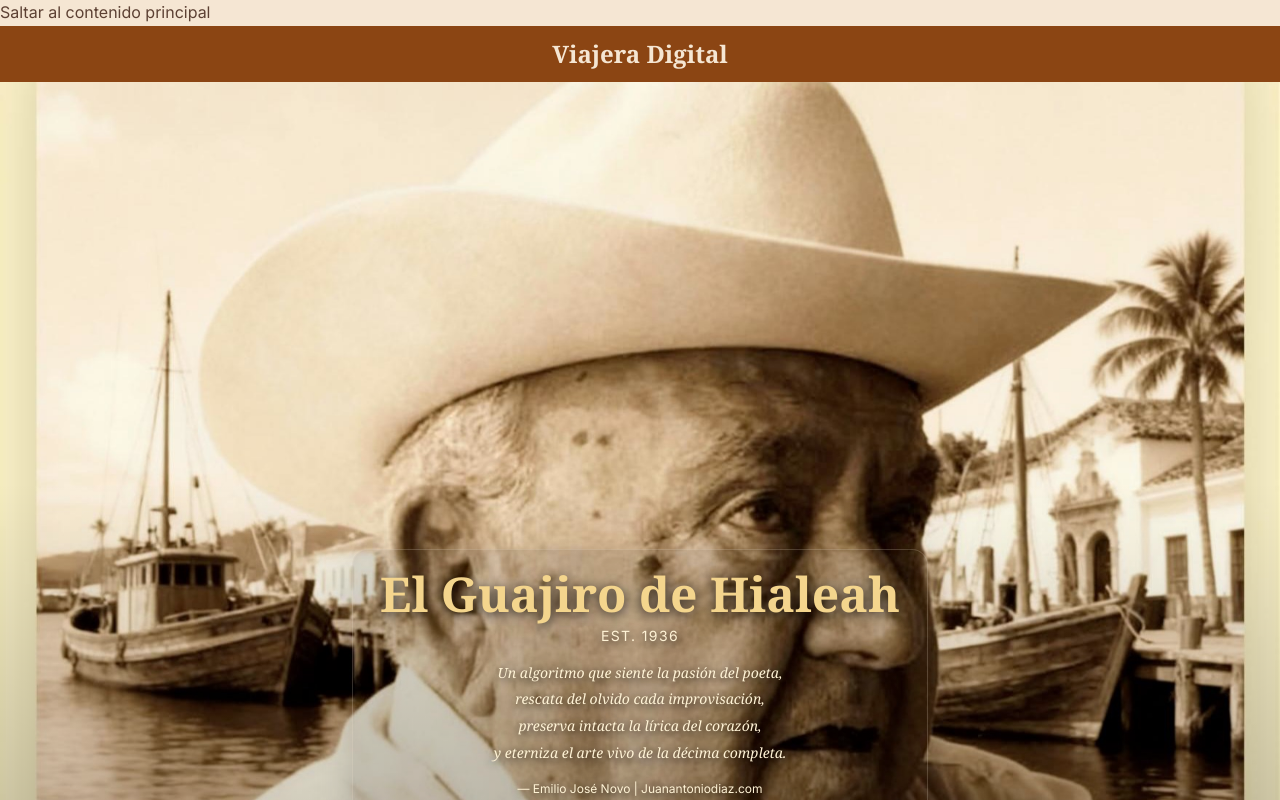
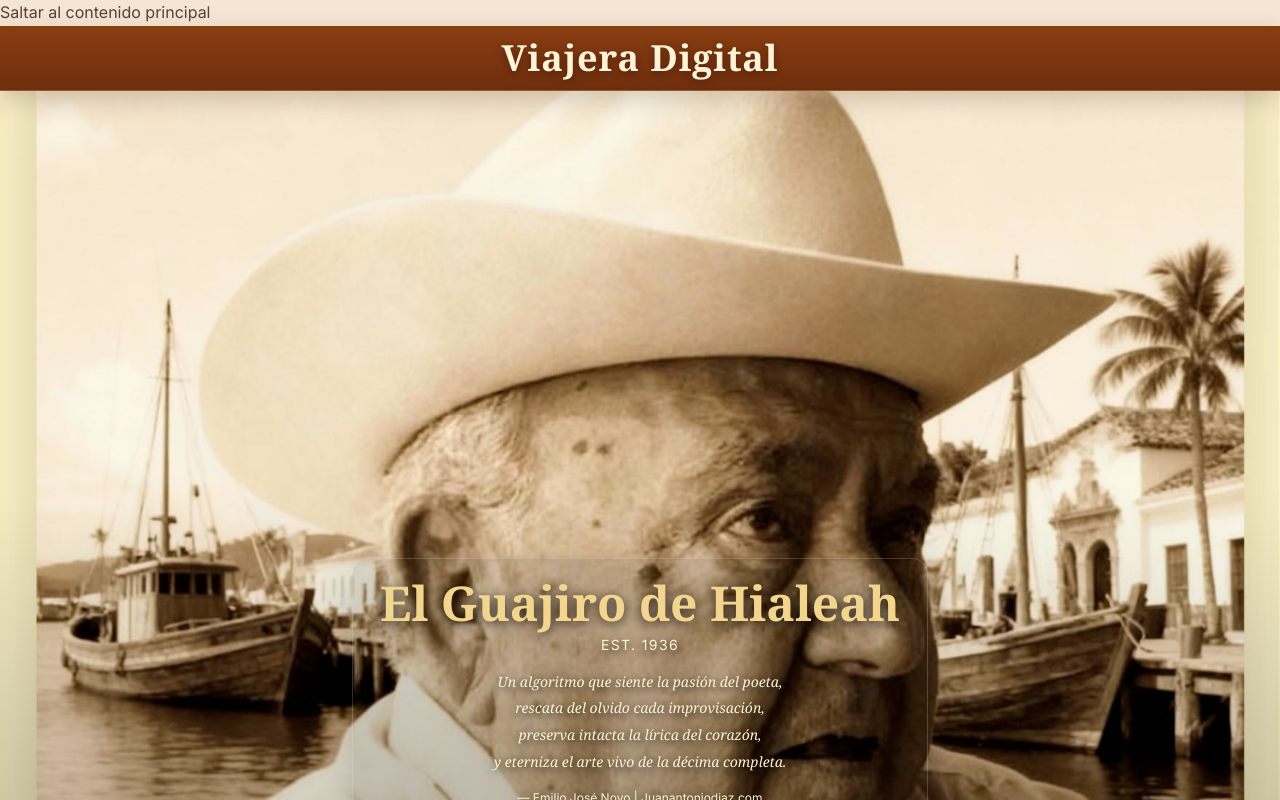
Before and after one commit to ejnburrows-rgb/VD-, a Next.js app: page / in a window 1280 px wide. Shown: the top 800 px of the page. Built offline with nearby package versions, Linux system fonts and the light colour scheme.

Commit message:
style(header): add premium gradient shadow and refined title treatment

```diff
--- a/components/header.tsx
+++ b/components/header.tsx
@@ -2,9 +2,9 @@
 
 export function Header() {
   return (
-    <header className="bg-[#8B4513] py-3 px-4 sticky top-0 z-50">
+    <header className="sticky top-0 z-50 border-b border-[#C8A05C]/25 bg-gradient-to-b from-[#8A3F12] via-[#7C3510] to-[#6E2E0D] px-4 py-3 shadow-[0_8px_24px_rgba(74,47,36,0.22)]">
       <div className="container mx-auto max-w-7xl text-center">
-        <h1 className="text-2xl font-serif font-bold text-[#F5E6D3]">
+        <h1 className="font-serif text-3xl font-bold tracking-wide text-[#FFF3D6] drop-shadow-[0_2px_4px_rgba(0,0,0,0.35)] md:text-4xl">
           Viajera Digital
         </h1>
       </div>
```
